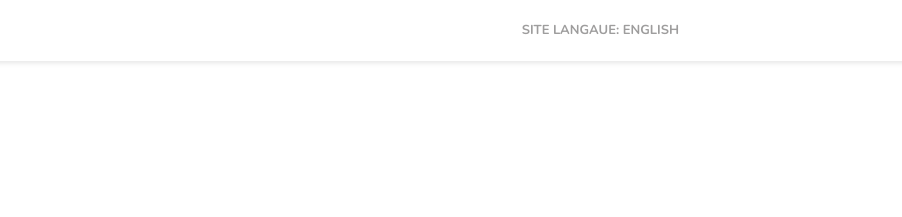
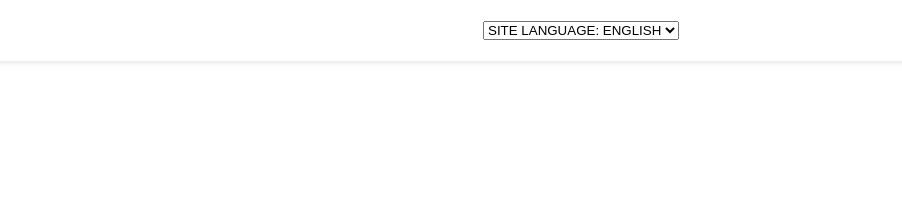
Before and after one commit to AdamAbdallah1/duolingo-clone, a plain HTML site: page index.html in a window 1280 px wide. Shown: the top 217 px of the page, 378-1280 px from the left. Drawn offline with nearby package versions, Linux system fonts and the light colour scheme.

Commit message:
Adding Language Seletor

```diff
--- a/index.html
+++ b/index.html
@@ -11,7 +11,14 @@
     <header class="header-container">
         <img class="header header-img" src="assets/logo.png" alt="Duolingo Logo">
         <div class="header header-text">
-            <p class="language-text">SITE LANGAUE: ENGLISH</p>
+            <p class="language-text"><div class="language-selector">
+                <select id="language-select" onchange="changeLanguage()">
+                    <option value="en">SITE LANGUAGE: ENGLISH</option>
+                    <option value="fr">Français</option>
+                    <option value="ar">العربية</option>
+                </select>
+            </div>
+            </p>
         </div>
     </header>
     <main>
```
